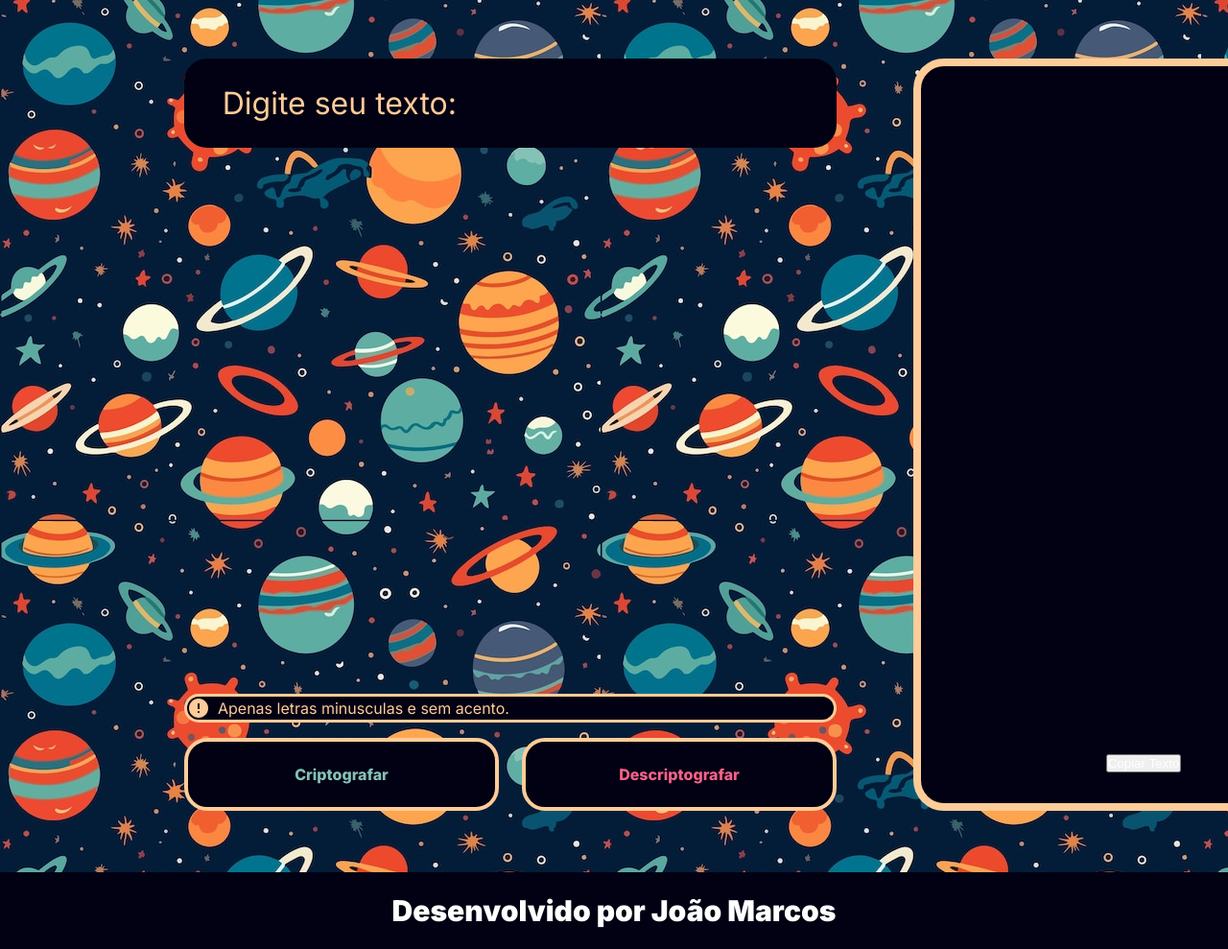
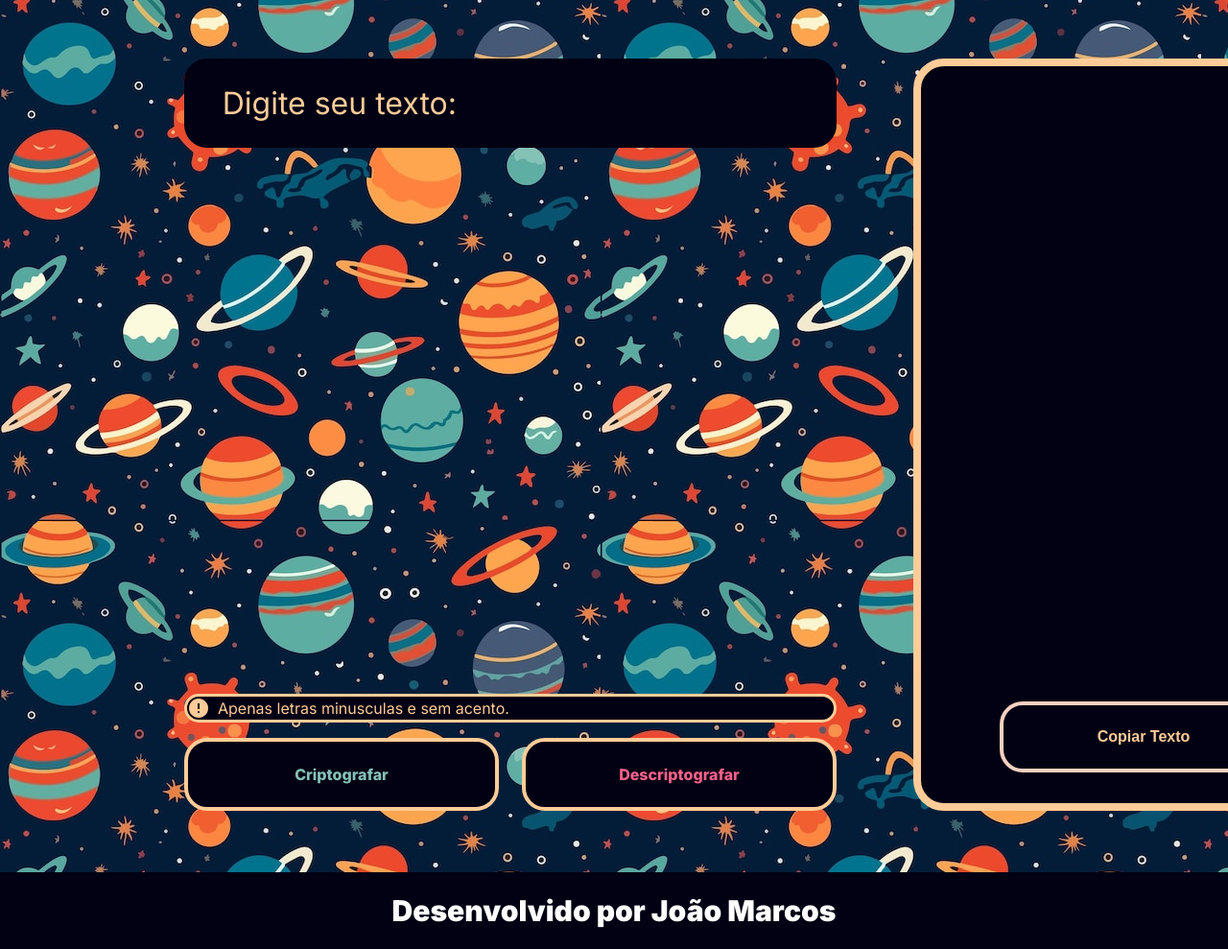
Before and after one commit to Jota-Markos/challenge-criptografia, a plain HTML site: page index.html in a window 1280 px wide. Shown: the part 83-1072 px from the top of the page at 96% size. Drawn offline with Linux system fonts and the light colour scheme.

Commit message:
correcao no nome das classes

```diff
--- a/estilos-css/styles.css
+++ b/estilos-css/styles.css
@@ -194,7 +194,7 @@ body{
 
 }
 
-.conteudo__interno__estilo__copia{
+.conteudo__externo__estilo__copia{
     background-color: var(--cor-quintenaria);
     color: var(--cor-quaternaria);
     border: 0.25rem solid var(--cor-primaria);
@@ -205,7 +205,7 @@ body{
     width: 18.75rem;
 }
 
-.conteudo__interno__estilo__copia:hover{
+.conteudo__externo__estilo__copia:hover{
     background-color: var(--cor-primaria);
     color: var(--cor-quintenaria);
     border-color: var(--cor-quintenaria);
```
